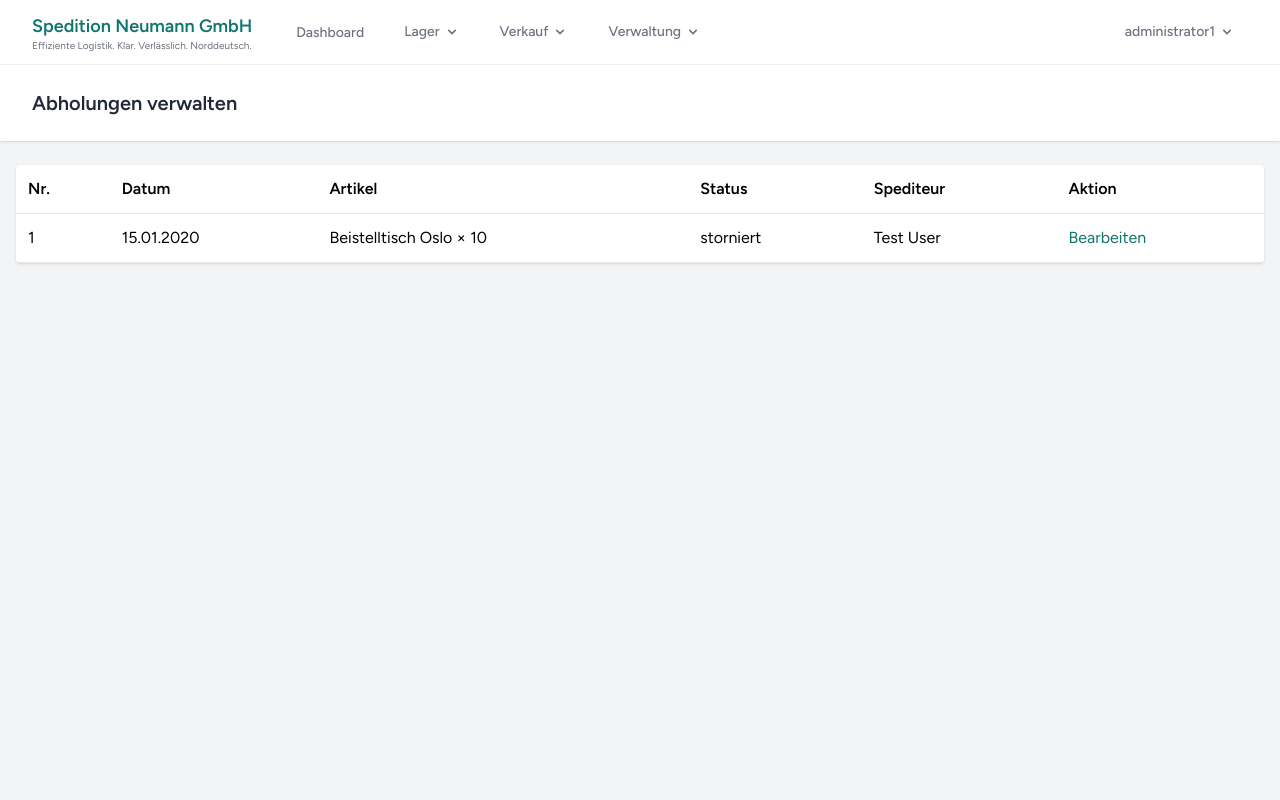
After one commit to Gitm3h/Projekt-Neumann, a Laravel app: page /abholungen/verwalten in a window 1280 px wide. The commit adds this page. Run offline with Laravel 12, Linux system fonts and the light colour scheme; a user stored in the database is signed in; data comes from the database, SQL or seed files in the repository; tables that the repository leaves empty hold one stand-in row (values such as "Sample post"); style sheets or scripts are compiled from the project's sources.

Commit message:
added an overview and shipper (Spediteur) for pickups; added migration and views

```diff
--- a/app/Http/Controllers/PickupController.php
+++ b/app/Http/Controllers/PickupController.php
@@ -7,6 +7,7 @@ use App\Models\Pickup;
 use App\Models\Article;
 use App\Models\Stock;
 use App\Models\StockMovement;
+use App\Models\User;
 
 class PickupController extends Controller
 {
@@ -63,7 +64,11 @@ class PickupController extends Controller
 
     public function index()
     {
-        $pickups = Pickup::with('items.article', 'customer')->where('status', 'offen')->latest()->get();
+        $pickups = Pickup::with('items.article', 'customer')->where('status', 'offen')
+            ->where(function ($query) {
+                $query->where('spediteur_id', auth()->id())
+                ->orWhereNull('spediteur_id');
+            })->get();
         return view('pickups.index', ['pickups' => $pickups]);
     }
 
@@ -98,4 +103,26 @@ class PickupController extends Controller
         $pickup->update(['status' => 'abgeholt']);
         return redirect()->route('pickups.index')->with('success', 'Ware wurde abgeholt.');
     }
+
+    public function manage()
+    {
+        $pickups = Pickup::with('items.article', 'spediteur')->latest()->get();
+        return view('pickups.manage', ['pickups' => $pickups]);
+    }
+
+    public function edit(Pickup $pickup)
+    {
+        $spediteure =User::where('role', 'spediteur')->orderBy('name')->get();
+        return view('pickups.edit', ['pickup' => $pickup, 'spediteure' => $spediteure]);
+    }
+
+    public function update(Request $request, Pickup $pickup)
+    {
+    $data = $request->validate([
+        'spediteur_id' => ['nullable', 'exists:users,id'],
+    ]);
+    $pickup->update([
+        'spediteur_id' => $data['spediteur_id'] ?: null]);
+        return redirect()->route('pickups.manage')->with('success', 'Abholung erfolgreich aktualisiert.');
+    }
 }
--- a/app/Models/Pickup.php
+++ b/app/Models/Pickup.php
@@ -5,11 +5,12 @@ namespace App\Models;
 use Illuminate\Database\Eloquent\Model;
 use Illuminate\Database\Eloquent\Attributes\Fillable;
 
-#[Fillable(['user_id', 'customer_id', 'status', 'date'])]
+#[Fillable(['user_id', 'customer_id', 'spediteur_id', 'status', 'date'])]
 class Pickup extends Model
 {
     public function items() {return $this->hasMany(PickupItem::class);}
     public function user() {return $this->belongsTo(User::class);}
     public function customer() {return $this->belongsTo(Customer::class);}
 
+    public function spediteur() {return $this->belongsTo(User::class, 'spediteur_id');}
 }
--- a/resources/views/layouts/navigation.blade.php
+++ b/resources/views/layouts/navigation.blade.php
@@ -119,6 +119,9 @@
                         <x-nav-link :href="route('pickups.create')" :active="request()->routeIs('pickups.create')">
                             {{ __('Abholung anlegen') }}
                         </x-nav-link>
+                        <x-nav-link :href="route('pickups.manage')" :active="request()->routeIs('pickups.manage')">
+                            {{ __('Abholungen') }}
+                        </x-nav-link>
                         <x-nav-link :href="route('storage-locations.index')" :active="request()->routeIs('storage-locations.*')">
                             {{ __('Lagerplätze') }}
                         </x-nav-link>
@@ -230,6 +233,9 @@
                 <x-responsive-nav-link :href="route('stock.index')" :active="request()->routeIs('stock.index')">
                     {{ __('Bestand') }}
                 </x-responsive-nav-link>
+                <x-responsive-nav-link :href="route('pickups.manage')" :active="request()->routeIs('pickups.manage')">
+                    {{ __('Abholungen') }}
+                </x-responsive-nav-link>
                 <x-responsive-nav-link :href="route('pickups.create')" :active="request()->routeIs('pickups.create')">
                     {{ __('Abholung anlegen') }}
                 </x-responsive-nav-link>
--- /dev/null
+++ b/resources/views/pickups/manage.blade.php
@@ -0,0 +1,41 @@
+<x-app-layout>
+    <x-slot name="header">
+        <h2 class="font-semibold text-xl text-gray-800">Abholungen verwalten</h2>
+    </x-slot>
+    <div class="max-w-7xl mx-auto py-6 px-4">
+        <table class="w-full bg-white rounded shadow">
+            <thead>
+            <tr class="text-left border-b">
+                <th class="p-3">Nr.</th>
+                <th class="p-3">Datum</th>
+                <th class="p-3">Artikel</th>
+                <th class="p-3">Status</th>
+                <th class="p-3">Spediteur</th>
+                <th class="p-3">Aktion</th>
+            </tr>
+            </thead>
+            <tbody>
+            @forelse ($pickups as $pickup)
+                <tr class="border-b align-top">
+                    <td class="p-3">{{ $pickup->id }}</td>
+                    <td class="p-3">{{ \Carbon\Carbon::parse($pickup->date)->format('d.m.Y') }}</td>
+                    <td class="p-3">
+                        @foreach ($pickup->items as $item)
+                            <div>{{ $item->article?->name }} &times; {{ $item->quantity }}</div>
+                        @endforeach
+                    </td>
+                    <td class="p-3">{{ $pickup->status }}</td>
+                    <td class="p-3">{{ $pickup->spediteur?->name ?? '-' }}</td>
+                    <td class="p-3">
+                        <a href="{{ route('pickups.edit', $pickup) }}" class="text-teal-700 hover:text-teal-800">Bearbeiten</a>
+                    </td>
+                </tr>
+            @empty
+                <tr>
+                    <td colspan="6" class="p-3 text-gray-500">Keine Abholungen.</td>
+                </tr>
+            @endforelse
+            </tbody>
+        </table>
+    </div>
+</x-app-layout>
--- a/routes/web.php
+++ b/routes/web.php
@@ -75,6 +75,9 @@ Route::middleware(['auth', 'password_changed'])->group(function () {
         Route::resource('stock-movements', StockMovementController::class)->only(['index', 'destroy']);
         Route::get('abholungen/anlegen', [PickupController::class, 'create'])->name('pickups.create');
         Route::post('abholungen', [PickupController::class, 'store'])->name('pickups.store');
+        Route::get('abholungen/verwalten', [PickupController::class, 'manage'])->name('pickups.manage');
+        Route::patch('abholungen/{pickup}/zuweisen', [PickupController::class, 'update'])->name('pickups.update');
+        Route::get('abholungen/{pickup}/bearbeiten', [PickupController::class, 'edit'])->name('pickups.edit');
     });
 
     Route::middleware('role:lagermitarbeiter,spediteur,administrator')->group(function () {
```
Also changed, not shown: resources/views/pickups/edit.blade.php (added, +28 -0 lines), database/migrations/2026_08_25_180026_add_shipper_id_to_pickups.php (added).
